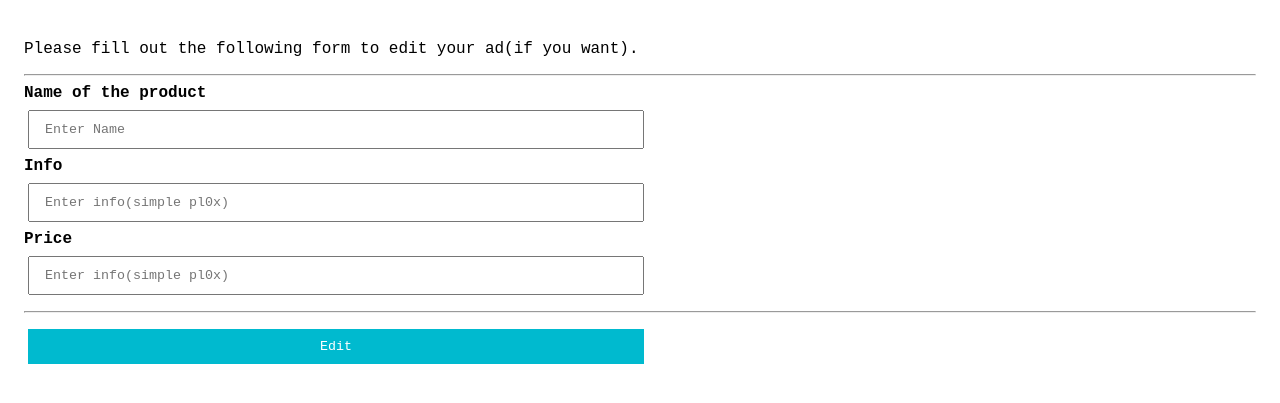
After one commit to Radevskii/Olx-from-Aliexpress, a Flask app: template templates/edit_ad.html in a window 1280 px wide. The commit adds this page. Shown: the top 403 px of the page. Run offline with Flask 2, Linux system fonts and the light colour scheme; the template is opened without the code that fills it, so the values that code supplies are empty.

Commit message:
Add files via upload
-Add editing

```diff
--- /dev/null
+++ b/templates/edit_ad.html
@@ -0,0 +1,29 @@
+<!DOCTYPE html>
+<html>
+    <head>
+        <link rel = "stylesheet" type = "text/css" href = "{{url_for('static', filename = 'style_newad.css')}} "/>
+    </head>
+
+    <body>
+        <form action="/{{user.id}}/edit_ad/{{ad.id_ad}}/", method="POST">
+            <div class="container">
+              <p>Please fill out the following form to edit your ad(if you want).</p>
+              <hr>
+              <label><b>Name of the product</b></label>
+              <br>
+              <input type="text" placeholder="Enter Name" name="name_ad">
+              <br>
+              <label><b>Info</b></label>
+              <br>
+              <input type="text" placeholder="Enter info(simple pl0x)" name = "info_ad">
+              <br>
+              <label><b>Price</b></label>
+              <br>
+              <input type="number" placeholder="Enter info(simple pl0x)" name = "price">
+              <br>
+              <hr>
+              <button type="submit" class="registerbtn" value="Submit">Edit</button>
+            </div>
+        </form>
+    </body>
+</html>
```
Also changed, not shown: templates/index.html (+7 -1 lines).
